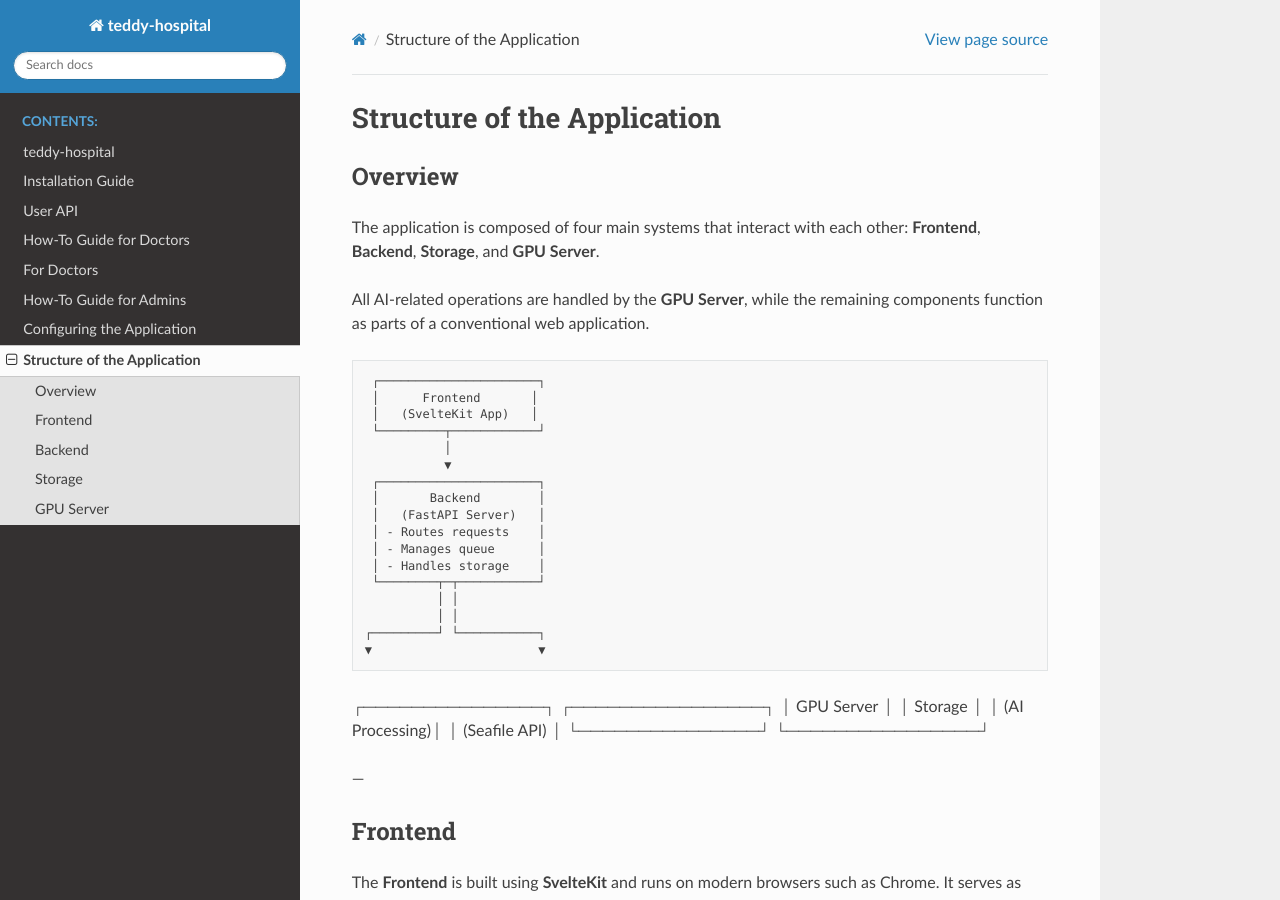
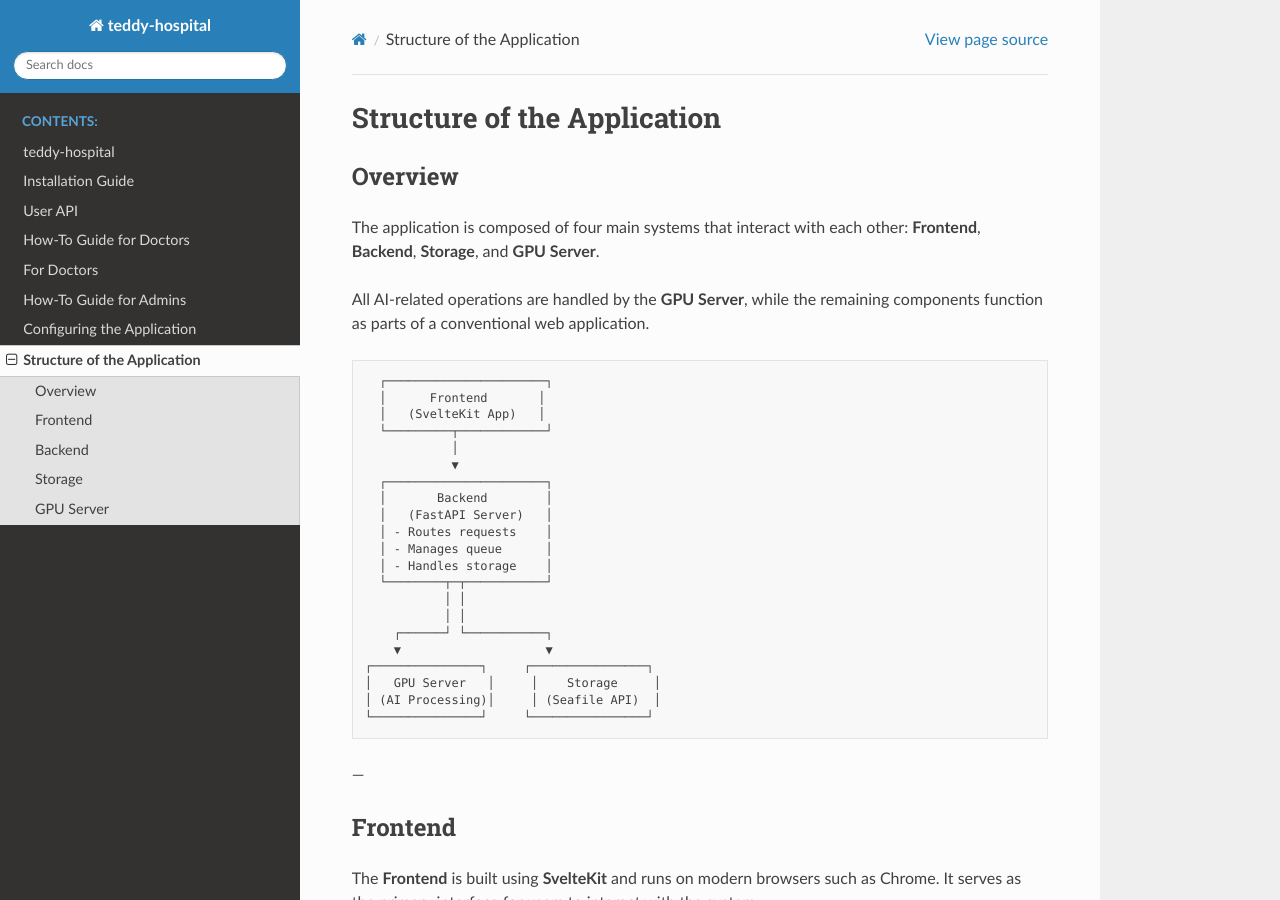
Before and after one commit to HealyTea12/teddy-hospital, a Sphinx documentation site: the page built from doc/structure.rst, in a window 1280 px wide and 900 px high. Built offline with Sphinx 7.4.7 and the Read the Docs theme 3.1.0, drawn with Linux system fonts in a browser that asks for light colours.

Commit message:
adjust diagram

```diff
--- a/doc/structure.rst
+++ b/doc/structure.rst
@@ -28,12 +28,12 @@ All AI-related operations are handled by the **GPU Server**, while the remaining
       └────────┬─┬───────────┘
                │ │
                │ │
-     ┌─────────┘ └───────────┐
-     ▼                       ▼
-┌───────────────┐     ┌────────────────┐
-│   GPU Server   │     │    Storage     │
-│ (AI Processing)│     │ (Seafile API)  │
-└───────────────┘     └────────────────┘
+        ┌──────┘ └───────────┐
+        ▼                    ▼
+    ┌───────────────┐     ┌────────────────┐
+    │   GPU Server   │     │    Storage     │
+    │ (AI Processing)│     │ (Seafile API)  │
+    └───────────────┘     └────────────────┘
 
 ---
 
```
